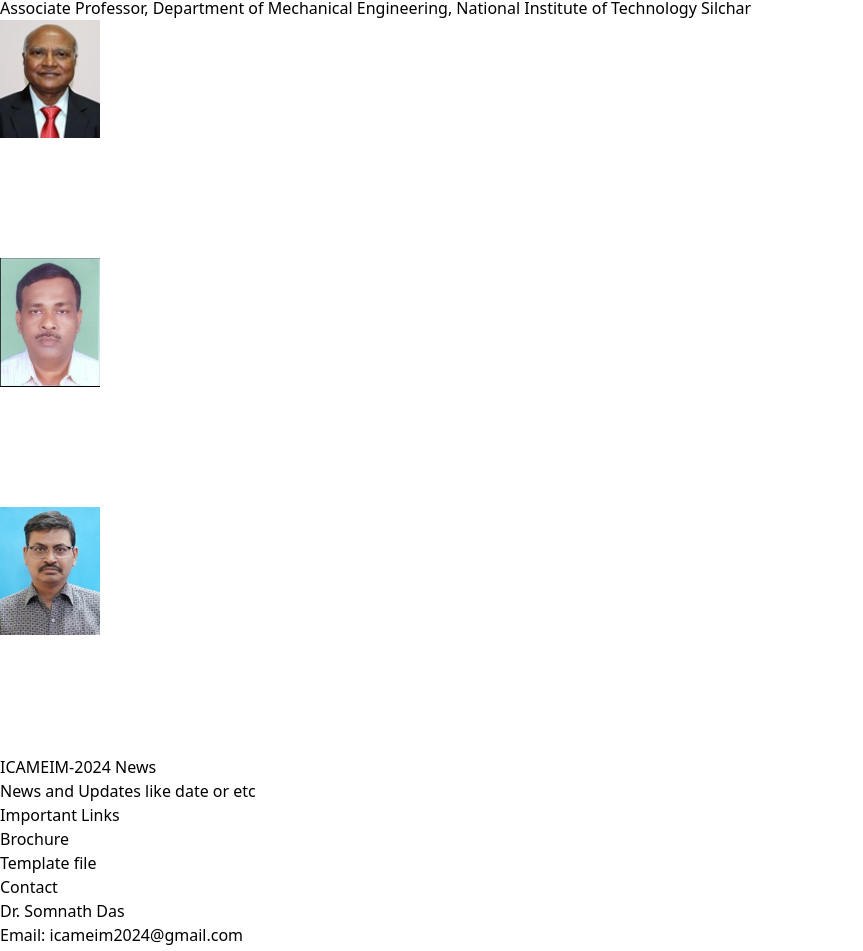
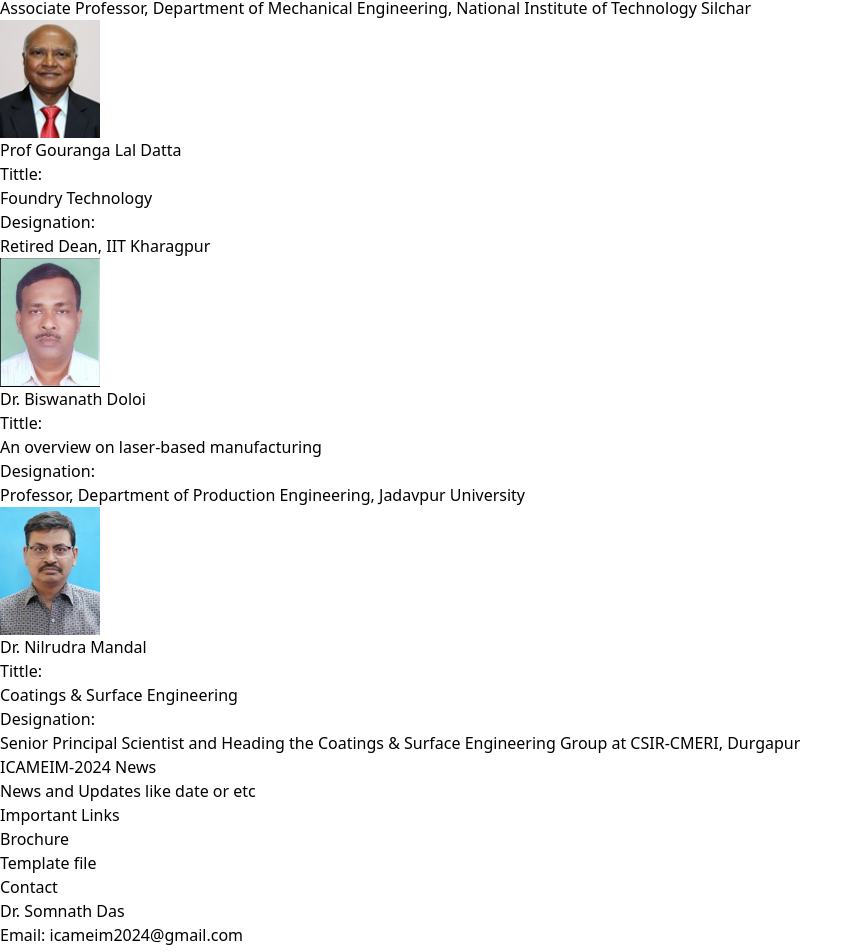
Before and after one commit to Arindamonlive/ICAMEIM-2024, a React (Vite) app: page /speakers in a window 1280 px wide. Shown: the part 515-1466 px from the top of the page, without its empty margins (0-863 px from the left). Built offline with nearby package versions, Linux system fonts and the light colour scheme.

Commit message:
Speaker animation removed

```diff
--- a/src/Components/Speakers.jsx
+++ b/src/Components/Speakers.jsx
@@ -24,16 +24,16 @@ const Speakers = () => {
         <h2 data-aos="fade-in"className="text-[22px] lg:px-10 py:5">Plenary Speaker ((11 to 13)<sup>th</sup> March 2023):</h2>
         <ul>
         <img src={img1} width={100} height={250} className='mb-0 border-spacing-1 border-blue-500 rounded-lg shadow-md mx-4' alt="speaker"/>
-          <li data-aos="fade-in"className="text-[18px] lg:px-5 text-gray-600 font-bold">Dr. Saikat Ranjan Maity</li>
-          <div data-aos="fade-in"className="text-[16px] lg:px-10 text-gray-600 font-semibold">
+          <li className="text-[18px] lg:px-5 text-gray-600 font-bold">Dr. Saikat Ranjan Maity</li>
+          <div className="text-[16px] lg:px-10 text-gray-600 font-semibold">
             Tittle:
-            <p data-aos="fade-in"className="text-[14px] lg:px-10 text-gray-600 font-bold">
+            <p className="text-[14px] lg:px-10 text-gray-600 font-bold">
             Laser-aided direct metal deposition
             </p>
           </div>
-          <div data-aos="fade-in"className="text-[16px] lg:px-10 text-gray-600 font-semibold">
+          <div className="text-[16px] lg:px-10 text-gray-600 font-semibold">
           Designation:
-            <p data-aos="fade-in"className="text-[14px] lg:px-10 text-gray-600 font-bold">
+            <p className="text-[14px] lg:px-10 text-gray-600 font-bold">
             Associate Professor, Department of Mechanical Engineering, National Institute of Technology Silchar
             </p>
           </div>
@@ -41,16 +41,16 @@ const Speakers = () => {
 
         <ul>
         <img src={img2} width={100} height={250} className='mb-0 border-spacing-1 border-blue-500 rounded-lg shadow-md mx-4' alt="speaker"/>
-          <li data-aos="fade-in"className="text-[18px] lg:px-5 text-gray-600 font-bold">Prof Gouranga Lal Datta</li>
-          <div data-aos="fade-in"className="text-[16px] lg:px-10 text-gray-600 font-semibold">
+          <li className="text-[18px] lg:px-5 text-gray-600 font-bold">Prof Gouranga Lal Datta</li>
+          <div className="text-[16px] lg:px-10 text-gray-600 font-semibold">
             Tittle:
-            <p data-aos="fade-in"className="text-[14px] lg:px-10 text-gray-600 font-bold">
+            <p className="text-[14px] lg:px-10 text-gray-600 font-bold">
             Foundry Technology
             </p>
           </div>
-          <div data-aos="fade-in"className="text-[16px] lg:px-10 text-gray-600 font-semibold">
+          <div className="text-[16px] lg:px-10 text-gray-600 font-semibold">
           Designation:
-            <p data-aos="fade-in"className="text-[14px] lg:px-10 text-gray-600 font-bold">
+            <p className="text-[14px] lg:px-10 text-gray-600 font-bold">
             Retired Dean, IIT Kharagpur
             </p>
           </div>
@@ -58,16 +58,16 @@ const Speakers = () => {
 
         <ul>
         <img src={img4} width={100} height={250} className='mb-0 border-spacing-1 border-blue-500 rounded-lg shadow-md mx-4' alt="speaker"/>
-          <li data-aos="fade-in"className="text-[18px] lg:px-5 text-gray-600 font-bold">Dr. Biswanath Doloi</li>
-          <div data-aos="fade-in"className="text-[16px] lg:px-10 text-gray-600 font-semibold">
+          <li className="text-[18px] lg:px-5 text-gray-600 font-bold">Dr. Biswanath Doloi</li>
+          <div className="text-[16px] lg:px-10 text-gray-600 font-semibold">
             Tittle:
-            <p data-aos="fade-in"className="text-[14px] lg:px-10 text-gray-600 font-bold">
+            <p className="text-[14px] lg:px-10 text-gray-600 font-bold">
             An overview on laser-based manufacturing
             </p>
           </div>
-          <div data-aos="fade-in"className="text-[16px] lg:px-10 text-gray-600 font-semibold">
+          <div className="text-[16px] lg:px-10 text-gray-600 font-semibold">
           Designation:
-            <p data-aos="fade-in"className="text-[14px] lg:px-10 text-gray-600 font-bold">
+            <p className="text-[14px] lg:px-10 text-gray-600 font-bold">
             Professor, Department of Production Engineering, Jadavpur University
             </p>
           </div>
@@ -75,16 +75,16 @@ const Speakers = () => {
 
         <ul>
         <img src={img3} width={100} height={250} className='mb-0 border-spacing-1 border-blue-500 rounded-lg shadow-md mx-4' alt="speaker"/>
-          <li data-aos="fade-in"className="text-[18px] lg:px-5 text-gray-600 font-bold">Dr. Nilrudra Mandal</li>
-          <div data-aos="fade-in"className="text-[16px] lg:px-10 text-gray-600 font-semibold">
+          <li className="text-[18px] lg:px-5 text-gray-600 font-bold">Dr. Nilrudra Mandal</li>
+          <div className="text-[16px] lg:px-10 text-gray-600 font-semibold">
             Tittle:
-            <p data-aos="fade-in"className="text-[14px] lg:px-10 text-gray-600 font-bold">
+            <p className="text-[14px] lg:px-10 text-gray-600 font-bold">
             Coatings & Surface Engineering
             </p>
           </div>
-          <div data-aos="fade-in"className="text-[16px] lg:px-10 text-gray-600 font-semibold">
+          <div className="text-[16px] lg:px-10 text-gray-600 font-semibold">
           Designation:
-            <p data-aos="fade-in"className="text-[14px] lg:px-10 text-gray-600 font-bold">
+            <p className="text-[14px] lg:px-10 text-gray-600 font-bold">
             Senior Principal Scientist and Heading the Coatings & Surface Engineering Group at CSIR-CMERI, Durgapur
             </p>
           </div>
```
